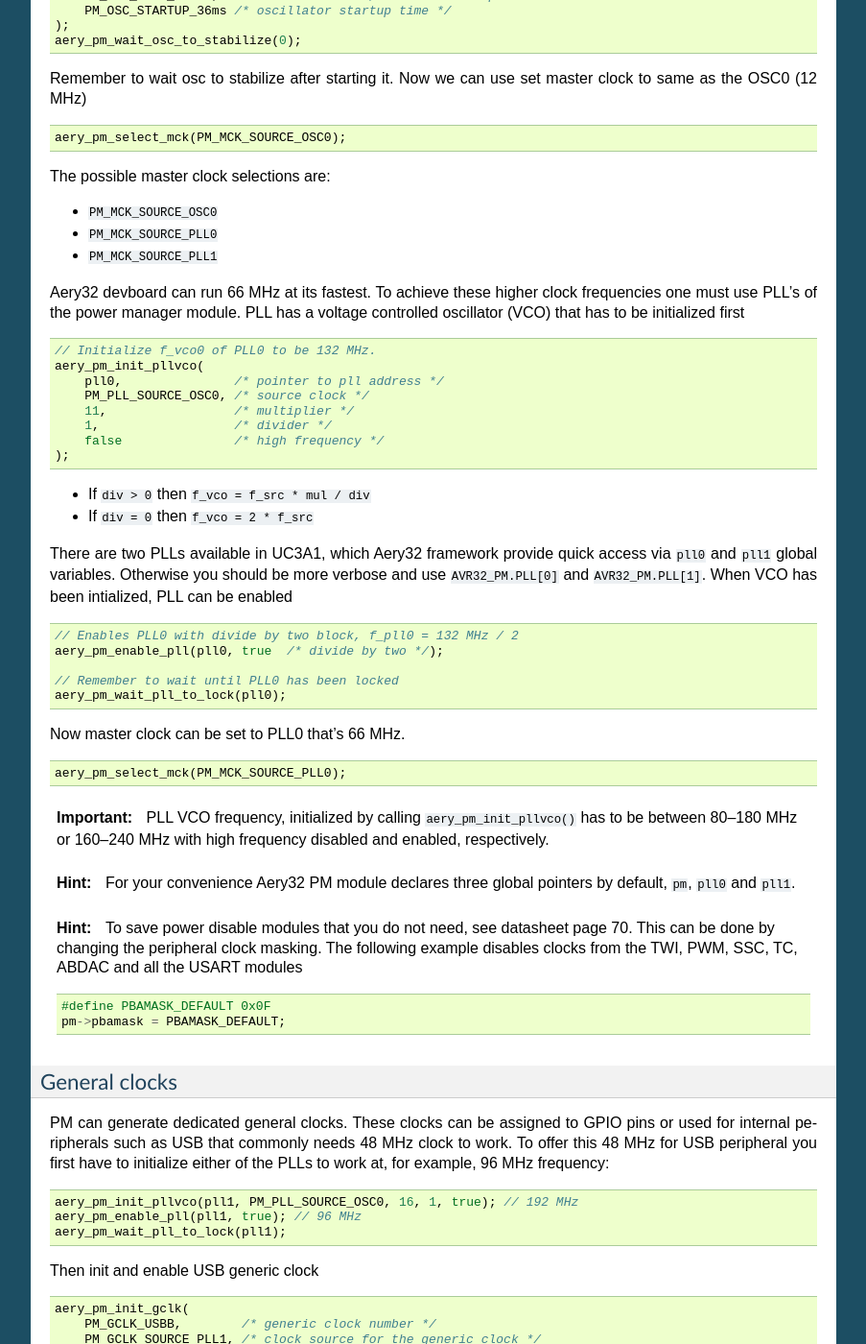
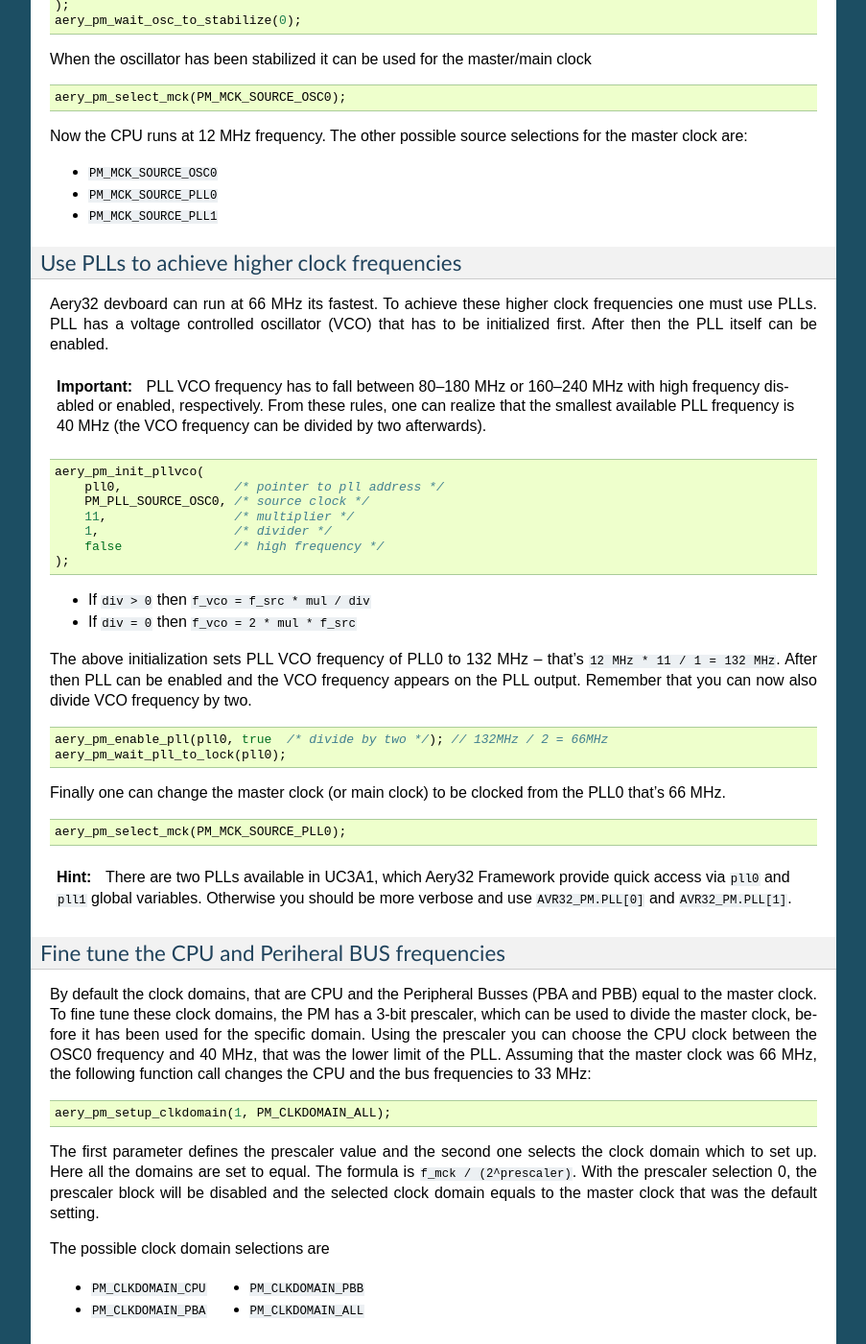
Before and after one commit to aery32/aery32-refguide, a Sphinx documentation site: the page built from source/modules.rst, in a window 1280 px wide and 1400 px high, scrolled down 3484 px. Shown: the whole window at 96% size, without its empty margins (198-1101 px from the left). Built offline with Sphinx 7.4.7, drawn with Linux system fonts in a browser that asks for light colours; some of the changed text lies outside the part shown.

Commit message:
Expand PM section

```diff
--- a/source/modules.rst
+++ b/source/modules.rst
@@ -182,7 +182,7 @@
 Power Manager (pm), ``#include <aery32/pm.h>``
 ----------------------------------------------
 
-Power Manager controls integrated oscillators and PLLs among other, well, power related things. When the board has been powered up it runs on the internal RC oscillator that's 115 kHz. However, it's often preferred to use crystal oscillator and higher clock frequency for CPU. So one of the first things what to do after the board has been power up, is the initialization of oscillators. Aery32 development board has 12 MHz crystal oscillator connected to OSC0 that can be started as
+Power Manager controls integrated oscillators and PLLs among other power related things. By default the MCU runs on the internal RC oscillator (115 kHz). However, it's often preferred to switch to the higher CPU clock frequency, so one of the first things what to do after the power up, is the initialization of oscillators. Aery32 Development Board has 12 MHz crystal oscillator connected to the OSC0. This can be started as
 
 .. code-block:: c
 
@@ -193,23 +193,29 @@
     );
     aery_pm_wait_osc_to_stabilize(0);
 
-Remember to wait osc to stabilize after starting it. Now we can use set master clock to same as the OSC0 (12 MHz)
+When the oscillator has been stabilized it can be used for the master/main clock
 
 .. code-block:: c
 
     aery_pm_select_mck(PM_MCK_SOURCE_OSC0);
 
-The possible master clock selections are:
+Now the CPU runs at 12 MHz frequency. The other possible source selections for the master clock are:
 
 - ``PM_MCK_SOURCE_OSC0``
 - ``PM_MCK_SOURCE_PLL0``
 - ``PM_MCK_SOURCE_PLL1``
 
-Aery32 devboard can run 66 MHz at its fastest. To achieve these higher clock frequencies one must use PLL's of the power manager module. PLL has a voltage controlled oscillator (VCO) that has to be initialized first
+Use PLLs to achieve higher clock frequencies
+''''''''''''''''''''''''''''''''''''''''''''
+
+Aery32 devboard can run at 66 MHz its fastest. To achieve these higher clock frequencies one must use PLLs. PLL has a voltage controlled oscillator (VCO) that has to be initialized first. After then the PLL itself can be enabled.
+
+.. important::
+
+    PLL VCO frequency has to fall between 80--180 MHz or 160--240 MHz with high frequency disabled or enabled, respectively. From these rules, one can realize that the smallest available PLL frequency is 40 MHz (the VCO frequency can be divided by two afterwards).
 
 .. code-block:: c
 
-    // Initialize f_vco0 of PLL0 to be 132 MHz.
     aery_pm_init_pllvco(
         pll0,               /* pointer to pll address */
         PM_PLL_SOURCE_OSC0, /* source clock */
@@ -219,45 +225,58 @@
     );
 
 - If ``div > 0`` then ``f_vco = f_src * mul / div``
-- If ``div = 0`` then ``f_vco = 2 * f_src``
+- If ``div = 0`` then ``f_vco = 2 * mul * f_src``
 
-There are two PLLs available in UC3A1, which Aery32 framework provide quick access via ``pll0`` and ``pll1`` global variables. Otherwise you should be more verbose and use ``AVR32_PM.PLL[0]`` and ``AVR32_PM.PLL[1]``. When VCO has been intialized, PLL can be enabled
+The above initialization sets PLL VCO frequency of PLL0 to 132 MHz -- that's ``12 MHz * 11 / 1 = 132 MHz``. After then PLL can be enabled and the VCO frequency appears on the PLL output. Remember that you can now also divide VCO frequency by two.
 
 .. code-block:: c
 
-    // Enables PLL0 with divide by two block, f_pll0 = 132 MHz / 2
-    aery_pm_enable_pll(pll0, true  /* divide by two */);
-
-    // Remember to wait until PLL0 has been locked
+    aery_pm_enable_pll(pll0, true  /* divide by two */); // 132MHz / 2 = 66MHz
     aery_pm_wait_pll_to_lock(pll0);
 
-Now master clock can be set to PLL0 that's 66 MHz.
+Finally one can change the master clock (or main clock) to be clocked from the PLL0 that's 66 MHz.
 
 .. code-block:: c
 
     aery_pm_select_mck(PM_MCK_SOURCE_PLL0);
 
+.. hint::
+
+    There are two PLLs available in UC3A1, which Aery32 Framework provide quick access via ``pll0`` and ``pll1`` global variables. Otherwise you should be more verbose and use ``AVR32_PM.PLL[0]`` and ``AVR32_PM.PLL[1]``.
+
+Fine tune the CPU and Periheral BUS frequencies
+'''''''''''''''''''''''''''''''''''''''''''''''
+
+By default the clock domains, that are CPU and the Peripheral Busses (PBA and PBB) equal to the master clock. To fine tune these clock domains, the PM has a 3-bit prescaler, which can be used to divide the master clock, before it has been used for the specific domain. Using the prescaler you can choose the CPU clock between the OSC0 frequency and 40 MHz, that was the lower limit of the PLL. Assuming that the master clock was 66 MHz, the following function call changes the CPU and the bus frequencies to 33 MHz:
+
+.. code-block:: c
+
+    aery_pm_setup_clkdomain(1, PM_CLKDOMAIN_ALL);
+
+The first parameter defines the prescaler value and the second one selects the clock domain which to set up. Here all the domains are set to equal. The formula is ``f_mck / (2^prescaler)``. With the prescaler selection 0, the prescaler block will be disabled and the selected clock domain equals to the master clock that was the default setting.
+
+The possible clock domain selections are
+
+.. hlist::
+    :columns: 2
+
+    - ``PM_CLKDOMAIN_CPU``
+    - ``PM_CLKDOMAIN_PBA``
+    - ``PM_CLKDOMAIN_PBB``
+    - ``PM_CLKDOMAIN_ALL``
+
 .. important::
 
-    PLL VCO frequency, initialized by calling ``aery_pm_init_pllvco()`` has to be between 80--180 MHz or 160--240 MHz with high frequency disabled and enabled, respectively.
+    PBA and PBB clocks have to be less or equal to CPU clock.
 
 .. hint::
 
-    For your convenience Aery32 PM module declares three global pointers by default, ``pm``, ``pll0`` and ``pll1``.
-
-.. hint::
-
-    To save power disable modules that you do not need, see datasheet page 70. This can be done by changing the peripheral clock masking. The following example disables clocks from the TWI, PWM, SSC, TC, ABDAC and all the USART modules
-
-    .. code-block:: c
-
-        #define PBAMASK_DEFAULT 0x0F
-        pm->pbamask = PBAMASK_DEFAULT;
+    You can combine the clock domain selections with the pipe operator, like this ``PM_CLKDOMAIN_CPU|PM_CLKDOMAIN_PBB``.With this selection the PBA clock frequency won't be changed, but the CPU and PBB will be set up accordingly.
 
 General clocks
 ''''''''''''''
 
-PM can generate dedicated general clocks. These clocks can be assigned to GPIO pins or used for internal peripherals such as USB that commonly needs 48 MHz clock to work. To offer this 48 MHz for USB peripheral you first have to initialize either of the PLLs to work at, for example, 96 MHz frequency:
+PM can generate dedicated general clocks. These clocks can be assigned to GPIO pins or used for internal peripherals such as USB that needs 48 MHz clock to work. To offer this 48 MHz for the USB peripheral, you have to initialize either of the PLLs to work at 96 MHz frequency. As the PLL0 is commonly used for the master clock, PLL1 has been dedicated for general clocks. First initialize the VCO frequency and then enable the PLL
 
 .. code-block:: c
 
@@ -265,7 +284,7 @@
     aery_pm_enable_pll(pll1, true); // 96 MHz
     aery_pm_wait_pll_to_lock(pll1);
 
-Then init and enable USB generic clock
+After then init and enable the USB generic clock
 
 .. code-block:: c
 
@@ -302,6 +321,24 @@
 .. hint::
 
     Generic clock can be changed when its running by just initializing it again. You do not have to disable it before doing this and you do not have to enable it again.
+
+Save power and use only the peripherals that you need
+'''''''''''''''''''''''''''''''''''''''''''''''''''''
+
+By default all modules are enabled. You might be interested in to disable modules you are not using. This can done via the peripheral clock masking. The following example disables clocks from the TWI, PWM, SSC, TC, ABDAC and all the USART modules
+
+.. code-block:: c
+
+    #define PBAMASK_DEFAULT 0x0F
+    pm->pbamask = PBAMASK_DEFAULT;
+
+Remember to wait when the change has been completed
+
+.. code-block:: c
+
+    while (!(pm->isr & AVR32_PM_ISR_MSKRDY_MASK));
+        /* Clocks are now masked according to (CPU/HSB/PBA/PBB)_MASK
+         * registers. */
 
 
 Real-time Counter (rtc), ``#include <aery32/rtc.h>``
```
